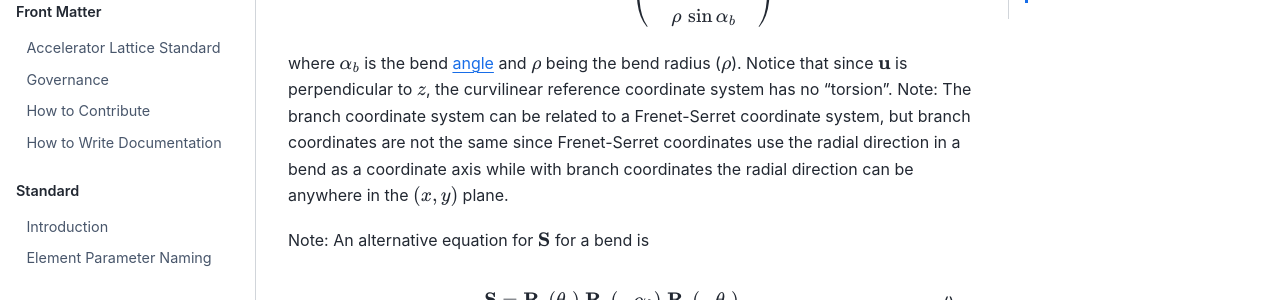
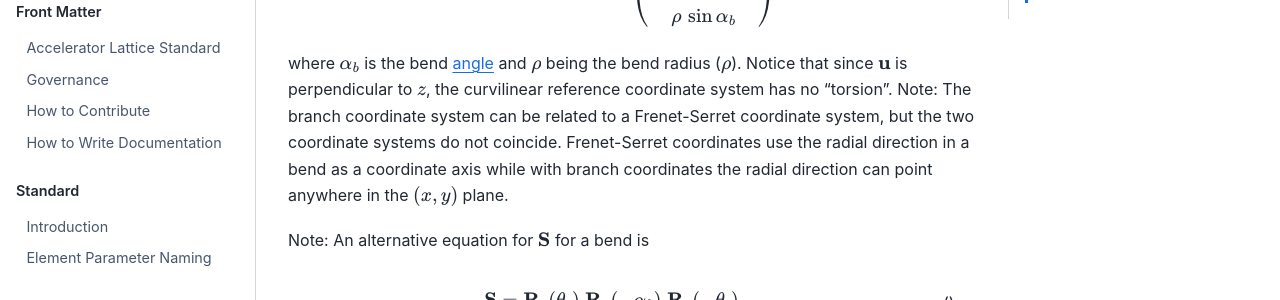
Before and after one commit to campa-consortium/lattice-standard, a Sphinx documentation site: the page built from source/standard/coordinates.md, in a window 1280 px wide and 900 px high, scrolled down 7712 px. Shown: the part 208-508 px from the top of the window. Built offline with Sphinx 7.4.7 and the Sphinx Book theme 1.1.4, drawn with Linux system fonts in a browser that asks for light colours.

Commit message:
One More Chad Comment

````diff
--- a/source/standard/coordinates.md
+++ b/source/standard/coordinates.md
@@ -390,8 +390,9 @@ where {math}`\theta_t` is the `ref_tilt` angle. The {math}`\bf L` vector for a `
 where {math}`\alpha_b` is the bend [angle](#s:bend) and {math}`\rho` being the bend radius
 ({math}`\rho`). Notice that since {math}`\bf u` is perpendicular to {math}`z`, the curvilinear reference coordinate
 system has no "torsion". Note: The branch coordinate system can be related to a Frenet-Serret coordinate system, but
-branch coordinates are not the same since Frenet-Serret coordinates use the radial direction in a bend as a coordinate axis while
-with branch coordinates the radial direction can be anywhere in the {math}`(x,y)` plane.
+the two coordinate systems do not coincide.
+Frenet-Serret coordinates use the radial direction in a bend as a coordinate axis while
+with branch coordinates the radial direction can point anywhere in the {math}`(x,y)` plane.
 
 Note: An alternative equation for {math}`\bf S` for a bend is
 ```{math}
````
